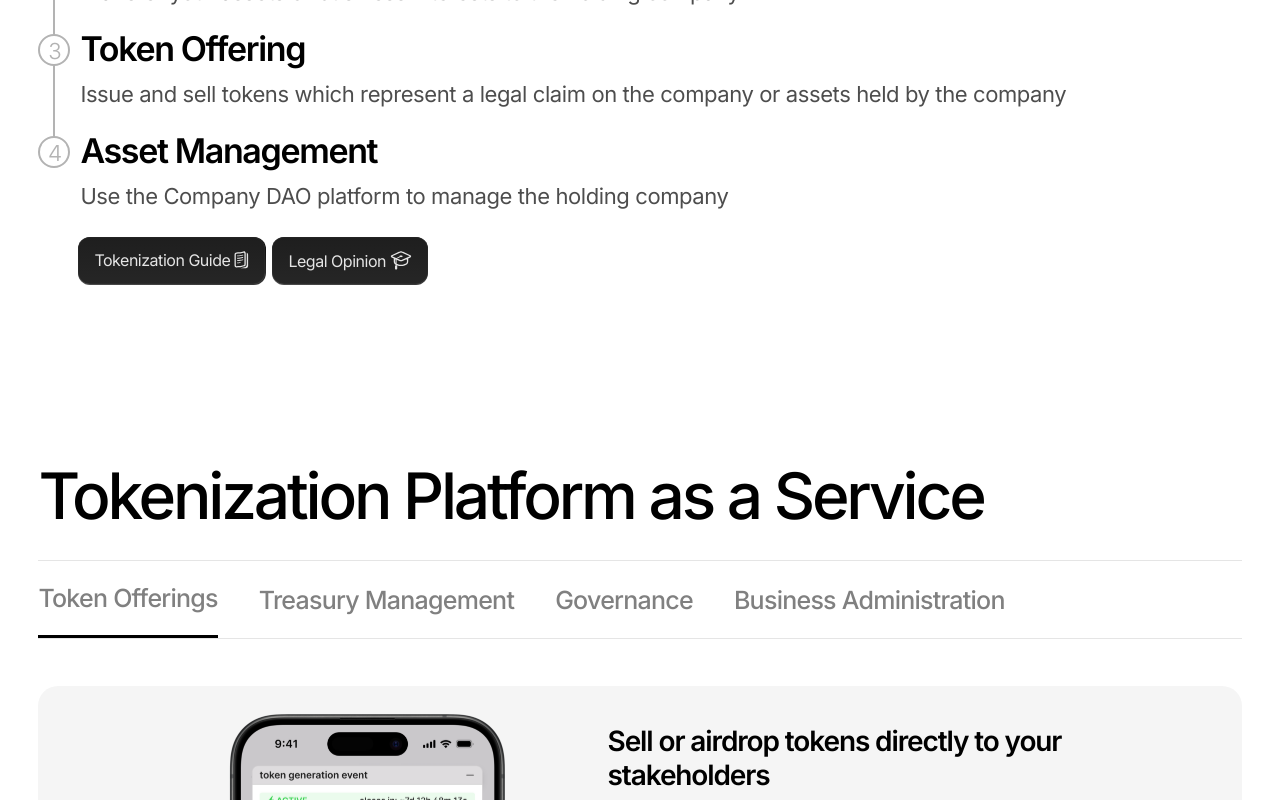
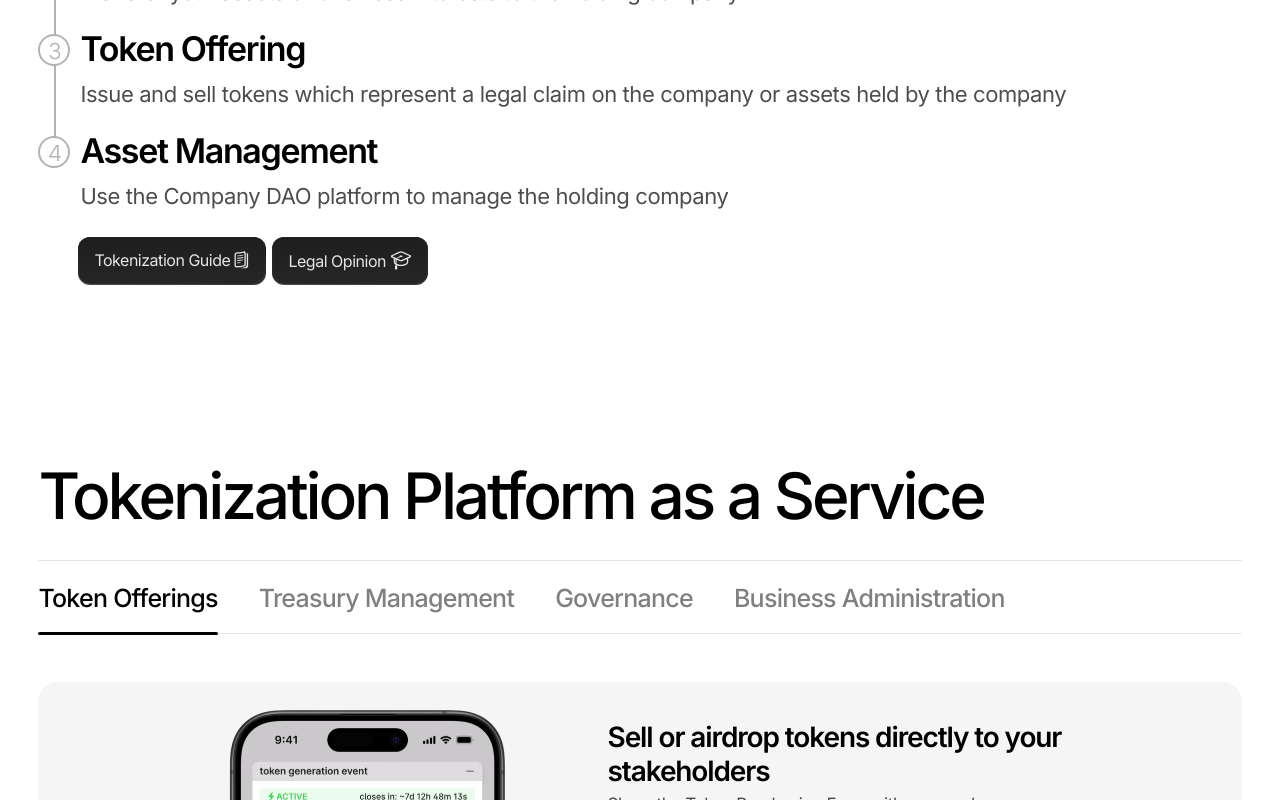
Before and after one commit to DiOnEasy/-ompany-dao, a React (Create React App) app: page / in a window 1280 px wide. Shown: the part 1380-2180 px from the top of the page. Built offline with nearby package versions, Linux system fonts and the light colour scheme.

Commit message:
fixed tokenization nav styles

```diff
--- a/src/App.css
+++ b/src/App.css
@@ -7,4 +7,6 @@ body, body *{
 }
 body{
   overflow-x: hidden;
+  background-color: #ffffff; /* код цвета для белого */
+  -webkit-background-color: #ffffff; /* вендорный префикс для Safari */
 }
--- a/src/components/advantages/advantages-item/AdvantagesItem.module.css
+++ b/src/components/advantages/advantages-item/AdvantagesItem.module.css
@@ -47,17 +47,17 @@
 @media (max-width: 480px) {
    .wrapper{
     padding: 10px 16px 10px 10px;
+    height: calc(170px - 20px);
 
    }
     .icon {
         width: 41px;
         height: 41px;
-        margin-bottom: 41px;
 
     }
 
     .icon span img {
-        height: 24px;
+        height: 23px;
     }
     .title {
         font-size: 20px;
--- a/src/components/how-it-works/how-it-works-item/HowItWorksItem.module.css
+++ b/src/components/how-it-works/how-it-works-item/HowItWorksItem.module.css
@@ -43,7 +43,7 @@
     width: 2px;
     position: absolute;
     top: 15px;
-    left: calc(50% - 1px);
+    left: 50%;
     z-index: -1;
 }
 
@@ -54,7 +54,7 @@
     width: 2px;
     position: absolute;
     top: 15px;
-    left: calc(50% - 1px);
+    left: 50%;
     transform: translate(0, -100%);
     z-index: -1;
 }
--- a/src/components/tokenization/Tokenization.module.css
+++ b/src/components/tokenization/Tokenization.module.css
@@ -1,5 +1,6 @@
 .wrapper {
     padding: 180px 0 0 0;
+
 }
 
 .title {
@@ -14,7 +15,7 @@
 }
 
 .navbar {
-    border-bottom: 1px solid #0000001A;
+    /* border-bottom: 1px solid #0000001A; */
     display: flex;
     align-items: center;
     column-gap: 41px;
@@ -29,6 +30,20 @@
 .navbar {
     scrollbar-width: none;
     /* скрываем ширину скроллбара */
+}
+
+.content {
+    position: relative;
+
+}
+
+.line {
+    position: absolute;
+    height: 1px;
+    width: 100%;
+    left: 0px;
+    top: -49px;
+    background: #0000001A;
 }
 
 .navbar span {
@@ -46,12 +61,63 @@
 }
 
 .selected {
-    border-bottom: 3px solid black;
+    position: relative;
+}
+.selected p{
+    color: #000000;
+
+}
+.selected::after {
+    content: '';
+    height: 3px;
+    border-radius: 12px;
+    width: 100%;
+    background: black;
+    position: absolute;
+    bottom: 0;
+    left: 0;
+    z-index: 999;
 }
 
 @media (max-width: 1024px) {
     .navbar {
+        /* margin-left: -3%; */
+        width: 103%;
         column-gap: 20px;
+        /* position: relative; */
+    }
+    .navbar__wrapper{
+        position: relative;
+    }
+
+    .navbar__wrapper::after {
+        content: '';
+        height: 39px;
+        width: 32px;
+        position: absolute;
+        right: -3%;
+        bottom: 0;
+        background: linear-gradient(270deg, #FFFFFF 0%, rgba(255, 255, 255, 0) 101.56%);
+
+    }
+
+    .navbar__wrapper::before {
+        z-index: 1;
+        content: '';
+        height: 39px;
+        width: 32px;
+        position: absolute;
+        left: -3%;
+        bottom: 0;
+        background: linear-gradient(270deg, rgba(255, 255, 255, 0) 0%, #FFFFFF 101.56%);
+
+    }
+
+    .line {
+        z-index: 999;
+        width: 106%;
+        left: -3%;
+        top: -49px;
     }
 }
 
@@ -60,6 +126,26 @@
         font-size: 40px;
     }
 
+    .line {
+        width: 108%;
+        left: -4%;
+        top: -49px;
+    }
+
+
+    .navbar__wrapper::after {
+
+        right: -4%;
+
+
+    }
+
+    .navbar__wrapper::before {
+
+        left: -4%;
+
+
+    }
     .navbar span {
         font-size: 20px;
     }
@@ -71,8 +157,12 @@
         line-height: 45px;
     }
 
+    .line {
 
-    .navbar span{
+        top: -30px;
+    }
+
+    .navbar span {
         padding: 8px 0 10px;
         font-size: 18px;
 
--- a/src/components/tokenization/Tokenization.tsx
+++ b/src/components/tokenization/Tokenization.tsx
@@ -17,18 +17,27 @@ export const Tokenization: FC = () => {
       <div className={s.title}>
         <p>Tokenization Platform as a Service</p>
       </div>
+      <div className={s.navbar__wrapper}>
       <div className={s.navbar}>
         {links.map((link, index) => (
-          <span  className={index === tab ? s.selected : ''}
+          <span
+            className={index === tab ? s.selected : ""}
             onClick={() => {
               setTab(index);
             }}
           >
+            <p>
             {link}
+            </p>
+
           </span>
         ))}
       </div>
+      </div>
+
+
       <div className={s.content}>
+        <div className={s.line}></div>
         <TokenizationContent
           image={TokenizationData[tab].image}
           titles={TokenizationData[tab].titles}
--- a/src/components/tokenization/tokenization-content/TokenizationContent.module.css
+++ b/src/components/tokenization/tokenization-content/TokenizationContent.module.css
@@ -74,7 +74,7 @@
 
     .content {
         flex-direction: column;
-        padding: 12px 12px 22px;
+        padding: 12px 12px 2px;
         justify-content: space-between;
     }
 
```
Also changed, not shown: public/img/logo.svg.
